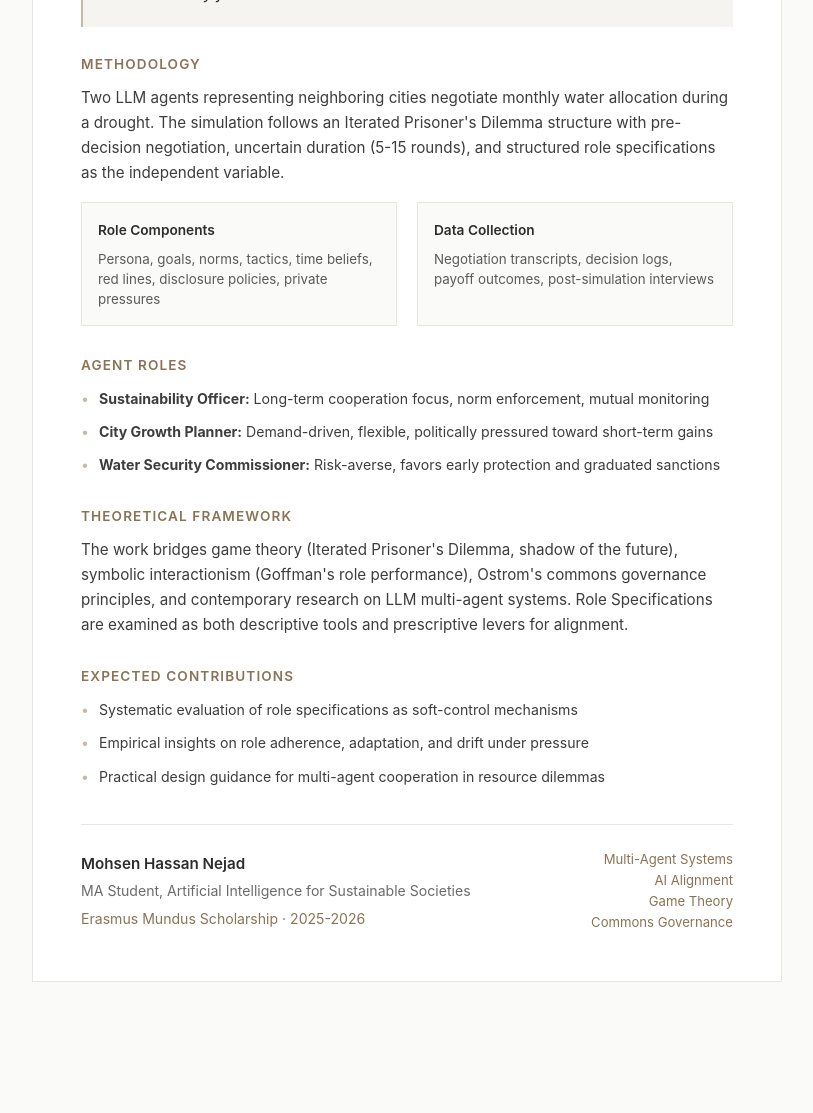
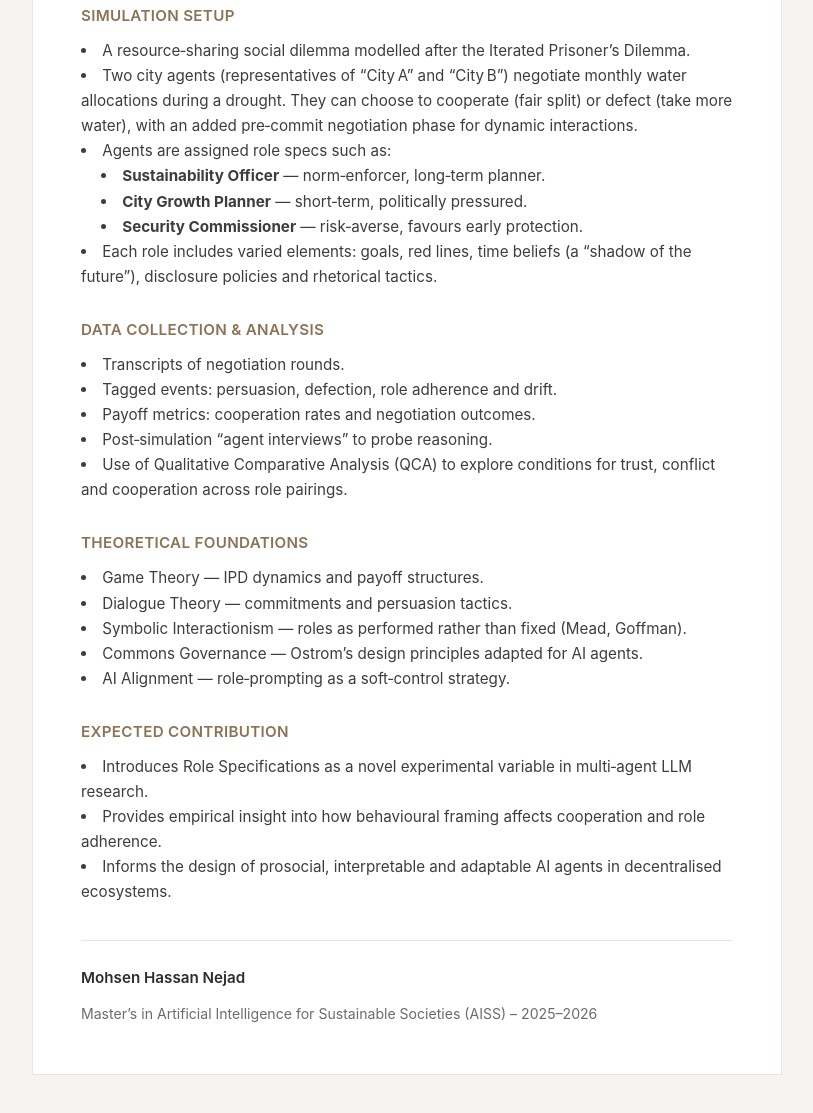
Before and after one commit to TechNejad/MA-thesis-proposal-one-pager, a plain HTML site: page index.html in a window 1280 px wide. Shown: the part 575-1688 px from the top of the page, without its empty margins (233-1046 px from the left). Before the commit the page ends 1597 px from the top, so only its background shows below. Drawn offline with Linux system fonts and the light colour scheme.

Commit message:
Update index.html with new thesis one-pager content

```diff
--- a/index.html
+++ b/index.html
@@ -3,22 +3,20 @@
 <head>
 <meta charset="UTF-8">
 <meta name="viewport" content="width=device-width, initial-scale=1.0">
-    <title>Performing Alignment - Thesis One-Pager</title>
+<title>Playing the Part – Thesis One‑Pager</title>
 <style>
     * {
         margin: 0;
         padding: 0;
         box-sizing: border-box;
     }
-
     body {
         font-family: -apple-system, BlinkMacSystemFont, 'Segoe UI', 'Roboto', sans-serif;
-            background: #fafaf8;
+        background: #f6f3f0;
         padding: 40px 20px;
-            color: #1a1a1a;
+        color: #2d2d2d;
         line-height: 1.65;
     }
-
     .container {
         max-width: 750px;
         margin: 0 auto;
@@ -26,13 +24,9 @@
         padding: 48px;
         border: 1px solid #e8e6e1;
     }
-
     .header {
-            border-bottom: 1px solid #e8e6e1;
-            padding-bottom: 28px;
         margin-bottom: 32px;
     }
-
     .title {
         font-size: 2.2em;
         font-weight: 500;
@@ -40,132 +34,60 @@
         margin-bottom: 14px;
         letter-spacing: -0.02em;
     }
-
     .subtitle {
         font-size: 1em;
         color: #6b6b6b;
         font-weight: 400;
         line-height: 1.6;
     }
-
     .section {
         margin-bottom: 28px;
     }
-
     .section-title {
-            font-size: 0.85em;
+        font-size: 0.95em;
         color: #8b7355;
         font-weight: 600;
         margin-bottom: 10px;
         text-transform: uppercase;
-            letter-spacing: 0.08em;
+        letter-spacing: 0.02em;
     }
-
     .section-content {
         color: #3d3d3d;
         font-size: 0.95em;
     }
-
+    .section-content ul {
+        list-style: disc inside;
+        margin-left: 0;
+    }
+    .section-content ul ul {
+        margin-left: 20px;
+    }
     .research-question {
         background: #f5f4f0;
-            padding: 20px 24px;
-            margin: 26px 0;
-            border-left: 2px solid #c9b8a3;
-            font-style: italic;
+        padding: 16px 20px;
+        border-left: 4px solid #dcd3c7;
         color: #2d2d2d;
-            font-size: 0.98em;
+        font-size: 0.95em;
     }
-
-        .columns {
-            display: grid;
-            grid-template-columns: 1fr 1fr;
-            gap: 20px;
-            margin-top: 16px;
-        }
-
-        .column-item {
-            padding: 16px;
-            background: #fafaf8;
-            border: 1px solid #e8e6e1;
-        }
-
-        .column-title {
-            font-weight: 600;
-            color: #2d2d2d;
-            margin-bottom: 8px;
-            font-size: 0.9em;
-        }
-
-        .column-text {
-            font-size: 0.88em;
-            color: #5a5a5a;
-            line-height: 1.5;
-        }
-
-        .methods-list {
-            margin-top: 10px;
-        }
-
-        .methods-list li {
-            margin-bottom: 10px;
-            color: #3d3d3d;
-            padding-left: 18px;
-            position: relative;
-            font-size: 0.93em;
-        }
-
-        .methods-list li::before {
-            content: "\2022";
-            position: absolute;
-            left: 0;
-            color: #c9b8a3;
-        }
-
     .footer {
         margin-top: 36px;
         padding-top: 24px;
         border-top: 1px solid #e8e6e1;
         display: grid;
-            grid-template-columns: 1fr auto;
-            gap: 30px;
+        grid-template-columns: 1fr;
+        gap: 10px;
         align-items: center;
     }
-
-        .contact {
-            display: flex;
-            flex-direction: column;
-            gap: 3px;
-        }
-
     .contact-name {
         font-weight: 600;
         color: #2d2d2d;
         font-size: 0.95em;
     }
-
-        .contact-info {
+    .contact-program {
         font-size: 0.88em;
         color: #6b6b6b;
-        }
-
-        .contact-program {
-            font-size: 0.88em;
-            color: #8b7355;
         margin-top: 2px;
     }
-
-        .keywords {
-            text-align: right;
-            font-size: 0.82em;
-            color: #8b7355;
-            line-height: 1.6;
-        }
-
-        ul {
-            list-style: none;
-            padding-left: 0;
-        }
-
     @media print {
         body {
             padding: 0;
@@ -181,84 +103,83 @@
 <body>
 <div class="container">
     <div class="header">
-            <div class="title">Performing Alignment</div>
-            <div class="subtitle">Exploring Role Specifications as Soft Control Mechanisms in a Resource-Sharing Simulation with LLM Agents</div>
+        <div class="title">Playing the Part</div>
+        <div class="subtitle">How Role Specifications Shape LLM Agent Interactions</div>
+        <div class="subtitle">Work‑in‑progress Thesis Proposal</div>
     </div>
 
     <div class="section">
-            <div class="section-title">Research Context</div>
+        <div class="section-title">Core Idea</div>
         <div class="section-content">
-                LLM agents are entering socio-technical systems where coordination and resource management create systemic risks beyond single-model failures. Most studies treat roles as background setup, yet they fundamentally shape agent behavior. This research investigates whether structured Role Specifications—encompassing persona, goals, norms, tactics, time beliefs, and pressures—can reliably guide cooperation in mixed-motive settings.
-            </div>
-        </div>
-
-        <div class="research-question">
-            How do Role Specifications influence cooperation, communication, and adaptation dynamics among LLM agents in repeated social dilemmas, and where do they fall short?
-        </div>
-
-        <div class="section">
-            <div class="section-title">Methodology</div>
-            <div class="section-content">
-                Two LLM agents representing neighboring cities negotiate monthly water allocation during a drought. The simulation follows an Iterated Prisoner's Dilemma structure with pre-decision negotiation, uncertain duration (5-15 rounds), and structured role specifications as the independent variable.
-
-                <div class="columns">
-                    <div class="column-item">
-                        <div class="column-title">Role Components</div>
-                        <div class="column-text">
-                            Persona, goals, norms, tactics, time beliefs, red lines, disclosure policies, private pressures
-                        </div>
-                    </div>
-                    <div class="column-item">
-                        <div class="column-title">Data Collection</div>
-                        <div class="column-text">
-                            Negotiation transcripts, decision logs, payoff outcomes, post-simulation interviews
-                        </div>
-                    </div>
-                </div>
+            This thesis investigates how structured Role Specifications—structured framing of an LLM agent’s persona, goals, norms, tactics and contextual pressures—shape agent interactions in multi‑agent simulations. The project explores role‑play as a soft alignment mechanism for fostering cooperation, trust and adaptability among language model agents.
         </div>
     </div>
 
     <div class="section">
-            <div class="section-title">Agent Roles</div>
+        <div class="section-title">Research Question</div>
+        <div class="research-question">
+            How do Role Specifications influence cooperation, communication and adaptation dynamics among LLM agents in repeated social dilemmas, and where do they fall short?
+        </div>
+    </div>
+
+    <div class="section">
+        <div class="section-title">Simulation Setup</div>
         <div class="section-content">
-                <ul class="methods-list">
-                    <li><strong>Sustainability Officer:</strong> Long-term cooperation focus, norm enforcement, mutual monitoring</li>
-                    <li><strong>City Growth Planner:</strong> Demand-driven, flexible, politically pressured toward short-term gains</li>
-                    <li><strong>Water Security Commissioner:</strong> Risk-averse, favors early protection and graduated sanctions</li>
+            <ul>
+                <li>A resource‑sharing social dilemma modelled after the Iterated Prisoner’s Dilemma.</li>
+                <li>Two city agents (representatives of “City A” and “City B”) negotiate monthly water allocations during a drought. They can choose to cooperate (fair split) or defect (take more water), with an added pre‑commit negotiation phase for dynamic interactions.</li>
+                <li>Agents are assigned role specs such as:
+                    <ul>
+                        <li><strong>Sustainability Officer</strong> — norm‑enforcer, long‑term planner.</li>
+                        <li><strong>City Growth Planner</strong> — short‑term, politically pressured.</li>
+                        <li><strong>Security Commissioner</strong> — risk‑averse, favours early protection.</li>
+                    </ul>
+                </li>
+                <li>Each role includes varied elements: goals, red lines, time beliefs (a “shadow of the future”), disclosure policies and rhetorical tactics.</li>
             </ul>
         </div>
     </div>
 
     <div class="section">
-            <div class="section-title">Theoretical Framework</div>
+        <div class="section-title">Data Collection & Analysis</div>
         <div class="section-content">
-                The work bridges game theory (Iterated Prisoner's Dilemma, shadow of the future), symbolic interactionism (Goffman's role performance), Ostrom's commons governance principles, and contemporary research on LLM multi-agent systems. Role Specifications are examined as both descriptive tools and prescriptive levers for alignment.
+            <ul>
+                <li>Transcripts of negotiation rounds.</li>
+                <li>Tagged events: persuasion, defection, role adherence and drift.</li>
+                <li>Payoff metrics: cooperation rates and negotiation outcomes.</li>
+                <li>Post‑simulation “agent interviews” to probe reasoning.</li>
+                <li>Use of Qualitative Comparative Analysis (QCA) to explore conditions for trust, conflict and cooperation across role pairings.</li>
+            </ul>
         </div>
     </div>
 
     <div class="section">
-            <div class="section-title">Expected Contributions</div>
+        <div class="section-title">Theoretical Foundations</div>
         <div class="section-content">
-                <ul class="methods-list">
-                    <li>Systematic evaluation of role specifications as soft-control mechanisms</li>
-                    <li>Empirical insights on role adherence, adaptation, and drift under pressure</li>
-                    <li>Practical design guidance for multi-agent cooperation in resource dilemmas</li>
+            <ul>
+                <li>Game Theory — IPD dynamics and payoff structures.</li>
+                <li>Dialogue Theory — commitments and persuasion tactics.</li>
+                <li>Symbolic Interactionism — roles as performed rather than fixed (Mead, Goffman).</li>
+                <li>Commons Governance — Ostrom’s design principles adapted for AI agents.</li>
+                <li>AI Alignment — role‑prompting as a soft‑control strategy.</li>
+            </ul>
+        </div>
+    </div>
+
+    <div class="section">
+        <div class="section-title">Expected Contribution</div>
+        <div class="section-content">
+            <ul>
+                <li>Introduces Role Specifications as a novel experimental variable in multi‑agent LLM research.</li>
+                <li>Provides empirical insight into how behavioural framing affects cooperation and role adherence.</li>
+                <li>Informs the design of prosocial, interpretable and adaptable AI agents in decentralised ecosystems.</li>
             </ul>
         </div>
     </div>
 
     <div class="footer">
-            <div class="contact">
         <div class="contact-name">Mohsen Hassan Nejad</div>
-                <div class="contact-info">MA Student, Artificial Intelligence for Sustainable Societies</div>
-                <div class="contact-program">Erasmus Mundus Scholarship · 2025-2026</div>
-            </div>
-            <div class="keywords">
-                Multi-Agent Systems<br>
-                AI Alignment<br>
-                Game Theory<br>
-                Commons Governance
-            </div>
+        <div class="contact-program">Master’s in Artificial Intelligence for Sustainable Societies (AISS) – 2025–2026</div>
     </div>
 </div>
 </body>
```
Lines whose indentation alone changed are shown as unchanged.
